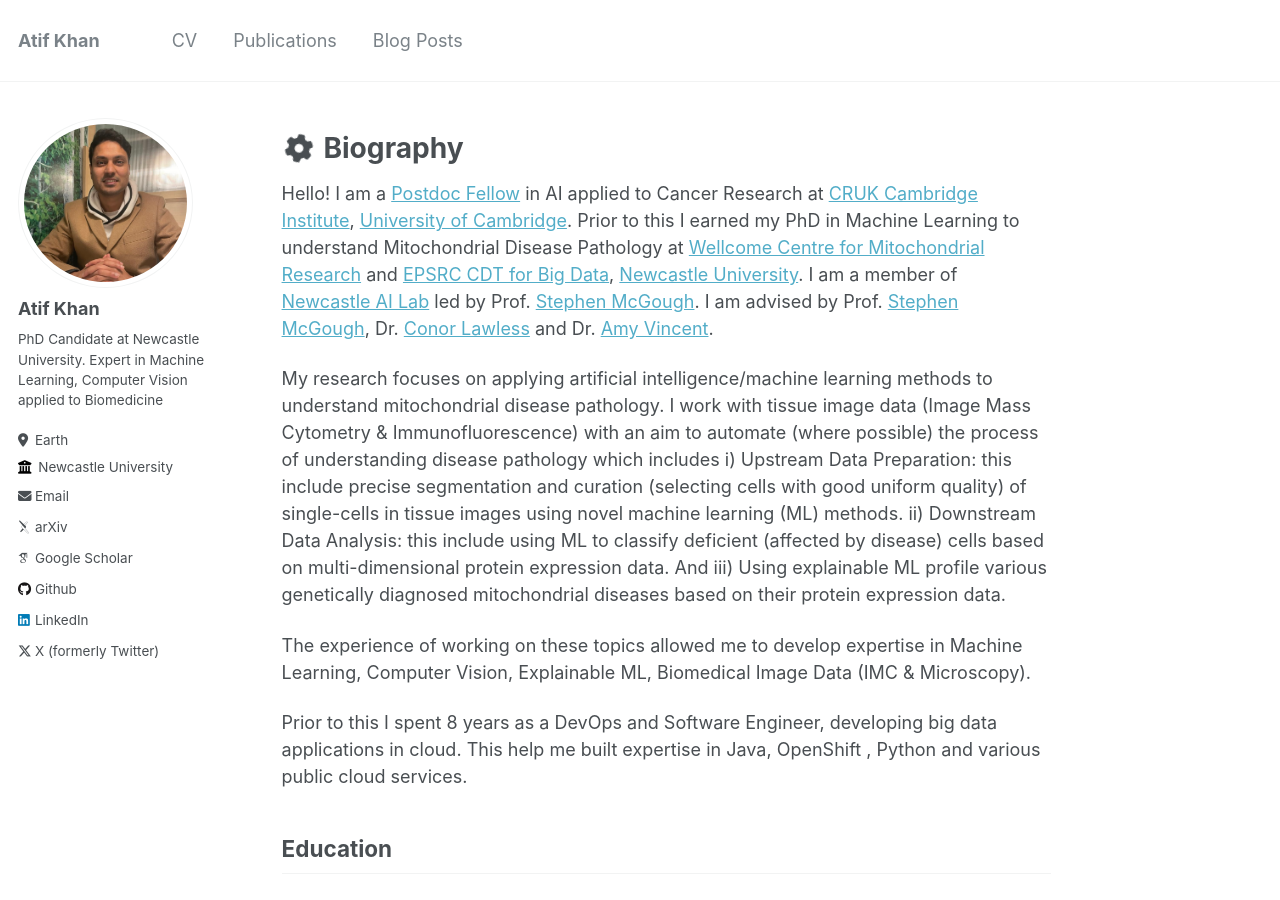
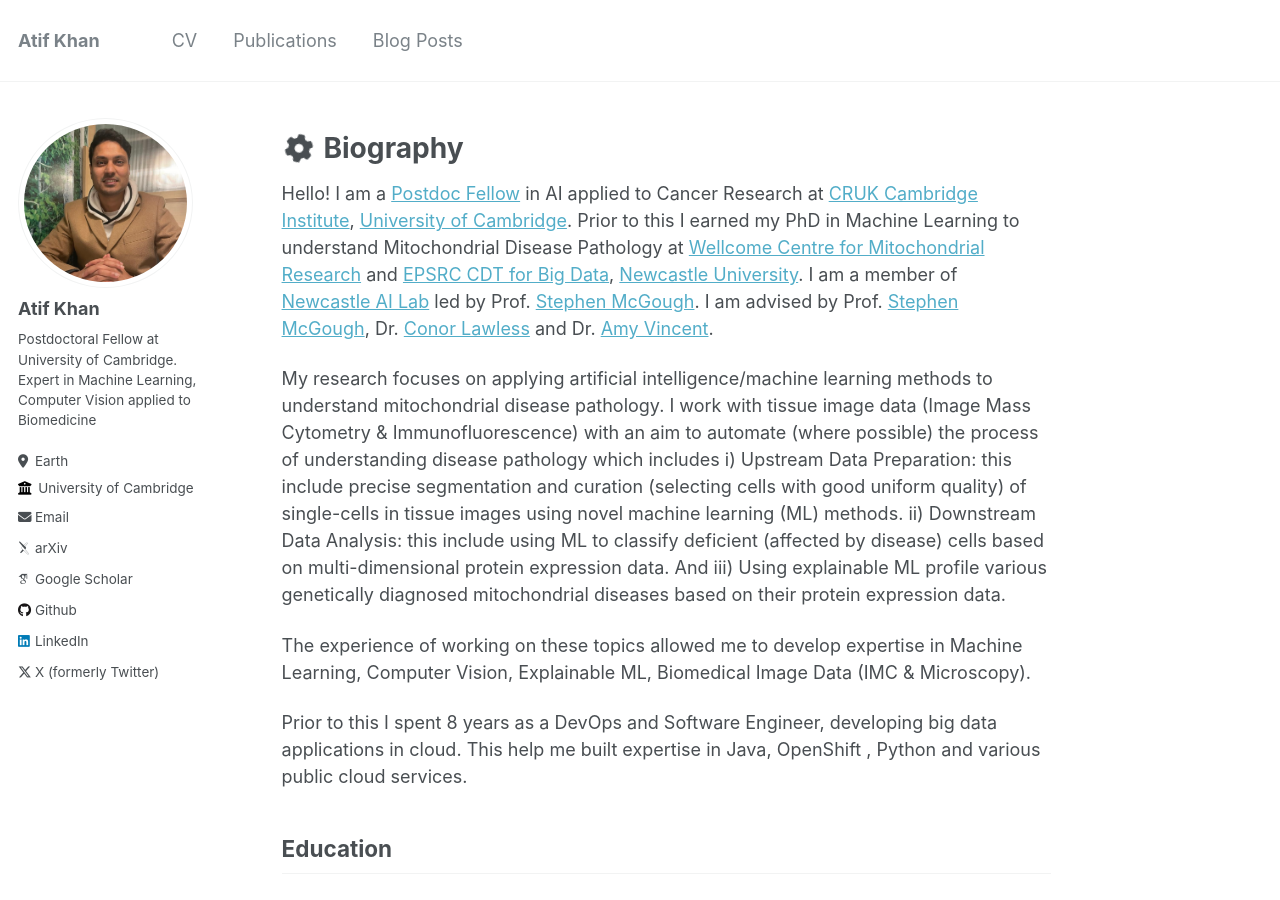
Before and after one commit to atifkhanncl/atifkhanncl.github.io, a Jekyll site: the page built from _pages/about.md, in a window 1280 px wide and 900 px high. Built offline with Jekyll 4.4.1, drawn with Linux system fonts in a browser that asks for light colours; some web fonts are replaced.

Commit message:
Updated config

```diff
--- a/_config.yml
+++ b/_config.yml
@@ -11,7 +11,7 @@ locale                   : "en-US"
 title                    : "Atif Khan"
 title_separator          : "-"
 name                     : &name "Atif Khan"
-description              : &description "PhD Researcher (Machine Learning Scientist) at Newcastle University"
+description              : &description "Postdoctoral Fellow (Machine Learning Scientist) at University of Cambridge"
 url                      : https://atifkhanncl.github.io # the base hostname & protocol for your site e.g. "https://mmistakes.github.io"
 baseurl                  : "" # the subpath of your site, e.g. "/blog"
 repository               : "atifkhanncl.github.io"
@@ -24,9 +24,9 @@ author:
   avatar           : "profile.jpg"
   name             : "Atif Khan"
   pronouns         : #
-  bio              : "PhD Candidate at Newcastle University. Expert in Machine Learning, Computer Vision applied to Biomedicine"
+  bio              : "Postdoctoral Fellow at University of Cambridge. Expert in Machine Learning, Computer Vision applied to Biomedicine"
   location         : "Earth"
-  employer         : "Newcastle University"
+  employer         : "University of Cambridge"
   uri              : # URL
   email            : "atif.khan.ncl@gmail.com"
 
```
